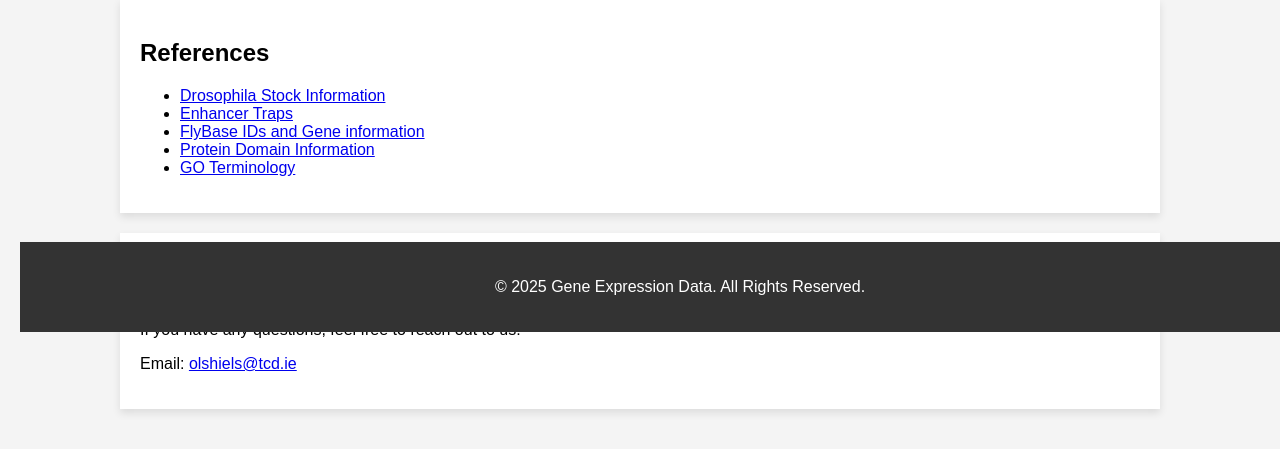
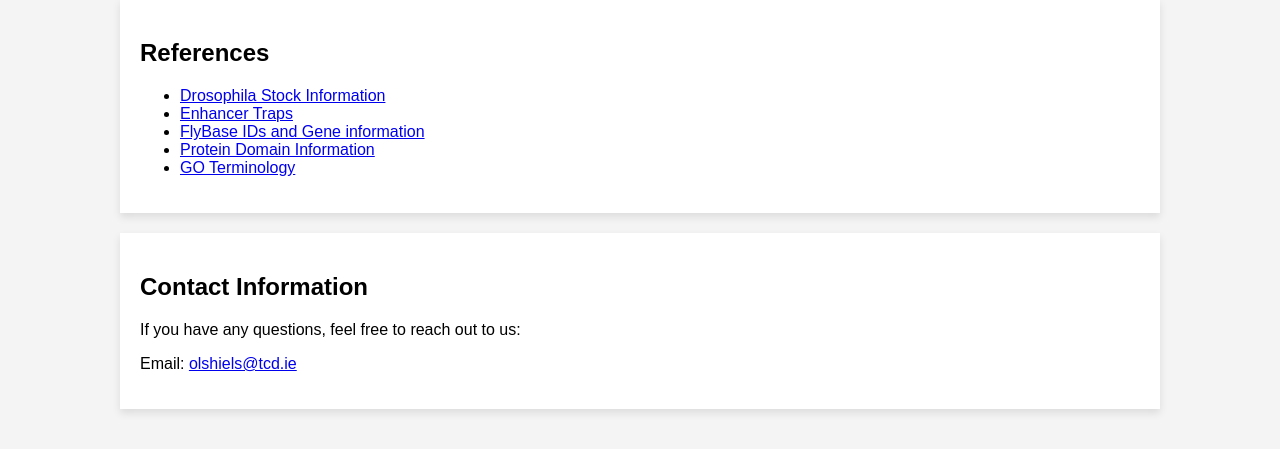
Before and after one commit to olshiels/Database, a Flask app: template templates/index.html in a window 1280 px wide; the page is wider, and only the part inside the window is pictured. Shown: the part 468-917 px from the top of that part. Run offline with Flask 3, Linux system fonts and the light colour scheme; the template is opened without the code that fills it, so the values that code supplies are empty.

Commit message:
Update index.html

```diff
--- a/templates/index.html
+++ b/templates/index.html
@@ -213,10 +213,5 @@
         <p>Email: <a href="mailto:contact@example.com">olshiels@tcd.ie</a></p>
     </div>
 
-    <!-- Footer -->
-    <footer>
-        <p>&copy; 2025 Gene Expression Data. All Rights Reserved.</p>
-    </footer>
-
 </body>
 </html>
```
